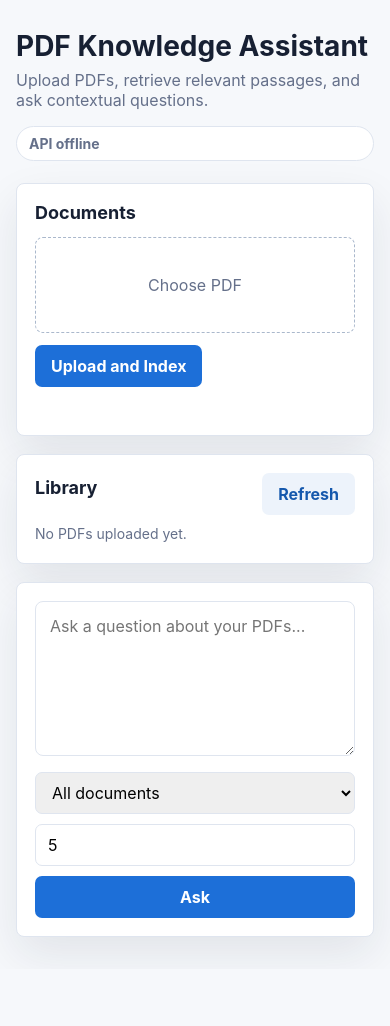
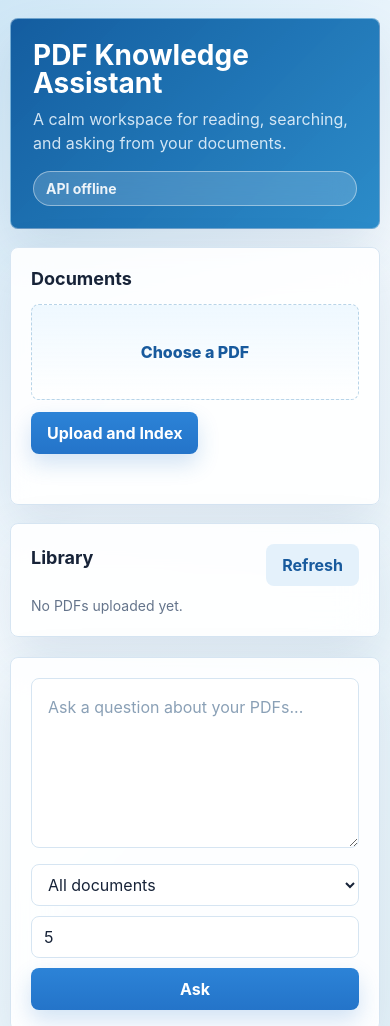
Before and after one commit to Amrit074/ai-pdf-knowledge-assistant, a plain HTML site: page static/index.html in a window 390 px wide. Shown: the top 1026 px of the page. Before the commit the page ends 969 px from the top, so only its background shows below. Drawn offline with Linux system fonts and the light colour scheme; no server answers.

Commit message:
Improve frontend visual design

```diff
--- a/static/index.html
+++ b/static/index.html
@@ -11,7 +11,7 @@
       <section class="topbar">
         <div>
           <h1>PDF Knowledge Assistant</h1>
-          <p>Upload PDFs, retrieve relevant passages, and ask contextual questions.</p>
+          <p>A calm workspace for reading, searching, and asking from your documents.</p>
         </div>
         <span id="status-pill" class="status-pill">Checking API</span>
       </section>
@@ -22,7 +22,7 @@
             <h2>Documents</h2>
             <label class="file-picker">
               <input id="pdf-file" type="file" accept="application/pdf" required />
-              <span>Choose PDF</span>
+              <span>Choose a PDF</span>
             </label>
             <button type="submit">Upload and Index</button>
             <p id="upload-message" class="message"></p>
--- a/static/styles.css
+++ b/static/styles.css
@@ -1,15 +1,20 @@
 :root {
   color-scheme: light;
-  --bg: #f6f8fb;
-  --panel: #ffffff;
-  --ink: #172033;
-  --muted: #65708a;
-  --line: #dfe5ef;
-  --primary: #1d6fd8;
-  --primary-dark: #1558ad;
+  --bg: #eef6fb;
+  --panel: rgba(255, 255, 255, 0.88);
+  --panel-strong: #ffffff;
+  --ink: #172338;
+  --muted: #64748b;
+  --line: #d6e5f2;
+  --line-strong: #b8d4e8;
+  --primary: #2474c9;
+  --primary-dark: #185a9d;
+  --primary-soft: #e4f1fb;
   --danger: #b42318;
-  --success: #0f7b4f;
-  --shadow: 0 18px 45px rgba(23, 32, 51, 0.09);
+  --danger-soft: #fff0ed;
+  --success: #167456;
+  --shadow: 0 22px 55px rgba(39, 87, 130, 0.13);
+  --shadow-soft: 0 10px 28px rgba(42, 91, 130, 0.08);
 }
 
 * {
@@ -19,7 +24,9 @@
 body {
   margin: 0;
   min-height: 100vh;
-  background: var(--bg);
+  background:
+    linear-gradient(135deg, rgba(202, 229, 246, 0.82), rgba(246, 251, 255, 0.92) 42%, rgba(229, 243, 249, 0.84)),
+    var(--bg);
   color: var(--ink);
   font-family: Inter, ui-sans-serif, system-ui, -apple-system, BlinkMacSystemFont, "Segoe UI", sans-serif;
 }
@@ -33,73 +40,97 @@ textarea {
 
 button {
   border: 0;
-  border-radius: 7px;
-  background: var(--primary);
+  border-radius: 8px;
+  background: linear-gradient(180deg, #2c83d7, var(--primary));
+  box-shadow: 0 10px 22px rgba(36, 116, 201, 0.2);
   color: #fff;
   cursor: pointer;
   font-weight: 700;
   min-height: 42px;
   padding: 0 16px;
+  transition: background 160ms ease, box-shadow 160ms ease, transform 160ms ease;
 }
 
 button:hover {
-  background: var(--primary-dark);
+  background: linear-gradient(180deg, #226db7, var(--primary-dark));
+  box-shadow: 0 12px 26px rgba(24, 90, 157, 0.24);
+  transform: translateY(-1px);
 }
 
 button:disabled {
   cursor: wait;
   opacity: 0.7;
+  transform: none;
 }
 
 button.secondary {
-  background: #edf3fb;
+  background: var(--primary-soft);
+  box-shadow: none;
   color: var(--primary-dark);
 }
 
+button.secondary:hover {
+  background: #d8ebf9;
+}
+
 .app-shell {
-  width: min(1180px, calc(100% - 32px));
+  width: min(1190px, calc(100% - 32px));
   margin: 0 auto;
-  padding: 32px 0;
+  padding: 32px 0 42px;
 }
 
 .topbar {
   align-items: flex-start;
+  background:
+    linear-gradient(135deg, rgba(19, 92, 159, 0.98), rgba(45, 142, 203, 0.93)),
+    #1f74b7;
+  border: 1px solid rgba(255, 255, 255, 0.36);
+  border-radius: 8px;
+  box-shadow: var(--shadow);
+  color: #fff;
   display: flex;
   gap: 16px;
   justify-content: space-between;
-  margin-bottom: 22px;
+  margin-bottom: 18px;
+  overflow: hidden;
+  padding: 26px;
 }
 
 .topbar h1 {
-  font-size: clamp(28px, 4vw, 46px);
+  font-size: clamp(28px, 4vw, 44px);
+  letter-spacing: 0;
   line-height: 1;
   margin: 0 0 10px;
 }
 
 .topbar p {
-  color: var(--muted);
+  color: rgba(239, 248, 255, 0.86);
+  line-height: 1.5;
   margin: 0;
 }
 
 .status-pill {
-  border: 1px solid var(--line);
+  border: 1px solid rgba(255, 255, 255, 0.42);
   border-radius: 999px;
-  background: #fff;
-  color: var(--muted);
+  background: rgba(255, 255, 255, 0.17);
+  color: rgba(255, 255, 255, 0.9);
   flex: 0 0 auto;
   font-size: 14px;
   font-weight: 700;
   padding: 8px 12px;
+  backdrop-filter: blur(12px);
 }
 
 .status-pill.online {
+  background: rgba(231, 246, 239, 0.96);
+  border-color: rgba(231, 246, 239, 0.98);
   color: var(--success);
 }
 
 .workspace {
   align-items: start;
   display: grid;
-  gap: 18px;
+  gap: 20px;
   grid-template-columns: 340px 1fr;
 }
 
@@ -116,15 +147,18 @@ button.secondary {
   border: 1px solid var(--line);
   border-radius: 8px;
   box-shadow: var(--shadow);
+  backdrop-filter: blur(18px);
 }
 
 .panel {
-  padding: 18px;
+  padding: 20px;
 }
 
 .panel h2,
 .answer-card h2 {
   font-size: 18px;
+  letter-spacing: 0;
+  line-height: 1.2;
   margin: 0 0 14px;
 }
 
@@ -137,16 +171,25 @@ button.secondary {
 
 .file-picker {
   align-items: center;
-  border: 1px dashed #aab8cc;
+  background: linear-gradient(180deg, rgba(235, 247, 255, 0.82), rgba(255, 255, 255, 0.9));
+  border: 1px dashed var(--line-strong);
   border-radius: 8px;
-  color: var(--muted);
+  color: var(--primary-dark);
   cursor: pointer;
   display: flex;
+  font-weight: 800;
   justify-content: center;
   min-height: 96px;
   margin-bottom: 12px;
   padding: 18px;
   text-align: center;
+  transition: border-color 160ms ease, box-shadow 160ms ease, transform 160ms ease;
+}
+
+.file-picker:hover {
+  border-color: var(--primary);
+  box-shadow: inset 0 0 0 1px rgba(36, 116, 201, 0.08), var(--shadow-soft);
+  transform: translateY(-1px);
 }
 
 .file-picker input {
@@ -156,6 +199,7 @@ button.secondary {
 .message {
   color: var(--muted);
   font-size: 14px;
+  line-height: 1.45;
   min-height: 20px;
   margin: 10px 0 0;
 }
@@ -166,13 +210,16 @@ button.secondary {
 }
 
 .document-item {
+  background: var(--panel-strong);
   border: 1px solid var(--line);
   border-radius: 8px;
-  padding: 12px;
+  box-shadow: var(--shadow-soft);
+  padding: 13px;
 }
 
 .document-title {
   font-weight: 800;
+  line-height: 1.35;
   overflow-wrap: anywhere;
 }
 
@@ -183,7 +230,8 @@ button.secondary {
 }
 
 .delete-button {
-  background: #fff1f0;
+  background: var(--danger-soft);
+  box-shadow: none;
   color: var(--danger);
   min-height: 34px;
   padding: 0 10px;
@@ -194,25 +242,32 @@ button.secondary {
 }
 
 .question-form {
-  padding: 18px;
+  padding: 20px;
 }
 
 textarea {
+  background: rgba(255, 255, 255, 0.92);
   border: 1px solid var(--line);
   border-radius: 8px;
   color: var(--ink);
-  min-height: 155px;
+  line-height: 1.55;
+  min-height: 170px;
   outline: none;
-  padding: 14px;
+  padding: 16px;
   resize: vertical;
+  transition: border-color 160ms ease, box-shadow 160ms ease, background 160ms ease;
   width: 100%;
+}
+
+textarea::placeholder {
+  color: #8aa0b6;
 }
 
 textarea:focus,
 select:focus,
 input:focus {
   border-color: var(--primary);
-  box-shadow: 0 0 0 3px rgba(29, 111, 216, 0.13);
+  box-shadow: 0 0 0 4px rgba(36, 116, 201, 0.13);
 }
 
 .question-actions {
@@ -224,14 +279,17 @@ input:focus {
 
 select,
 input[type="number"] {
+  background: rgba(255, 255, 255, 0.94);
   border: 1px solid var(--line);
-  border-radius: 7px;
+  border-radius: 8px;
+  color: var(--ink);
   min-height: 42px;
+  outline: none;
   padding: 0 12px;
 }
 
 .answer-card {
-  padding: 22px;
+  padding: 24px;
 }
 
 .answer-card.hidden {
@@ -256,10 +314,11 @@ input[type="number"] {
 }
 
 .source {
-  background: #f8fafc;
+  background: linear-gradient(180deg, #f8fcff, #ffffff);
   border: 1px solid var(--line);
   border-radius: 8px;
-  padding: 13px;
+  box-shadow: var(--shadow-soft);
+  padding: 14px;
 }
 
 .source-header {
@@ -274,6 +333,7 @@ input[type="number"] {
   margin: 0;
   max-height: 165px;
   overflow: auto;
+  scrollbar-color: #a9c8de #eef6fb;
   white-space: pre-wrap;
 }
 
@@ -285,5 +345,13 @@ input[type="number"] {
 
   .topbar {
     display: grid;
+    padding: 22px;
   }
 }
+
+@media (max-width: 560px) {
+  .app-shell {
+    width: min(100% - 20px, 1190px);
+    padding: 18px 0 28px;
+  }
+}
```
